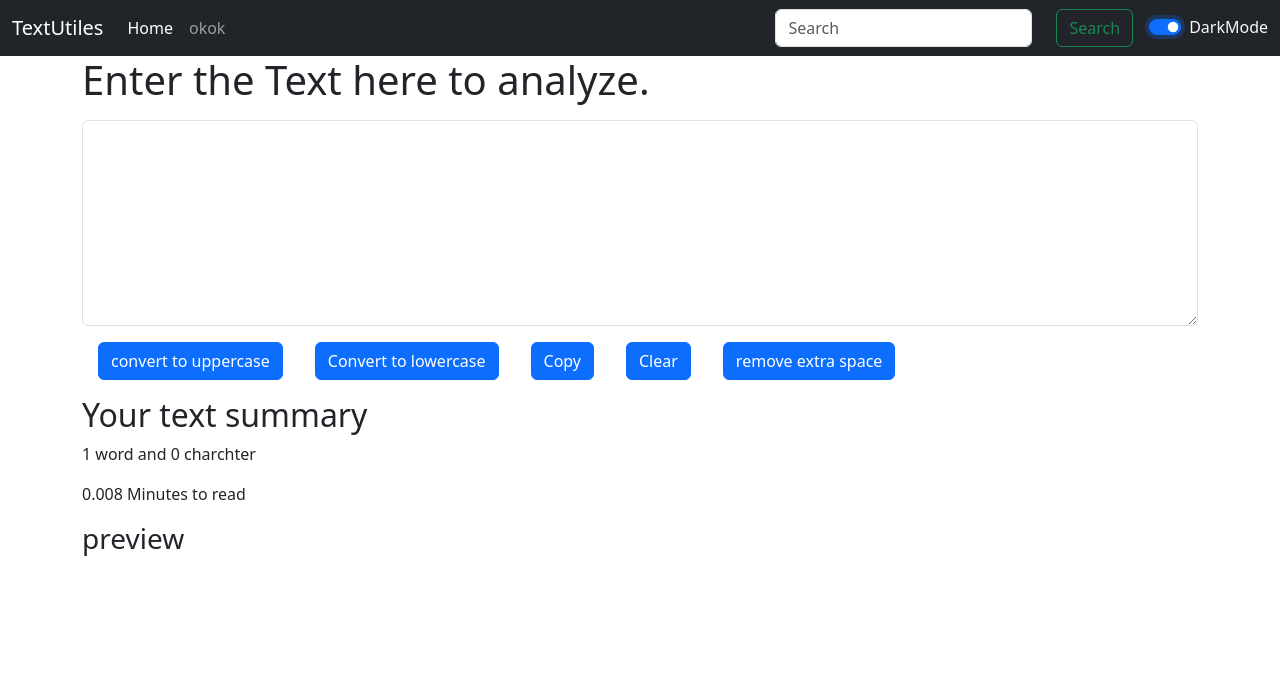
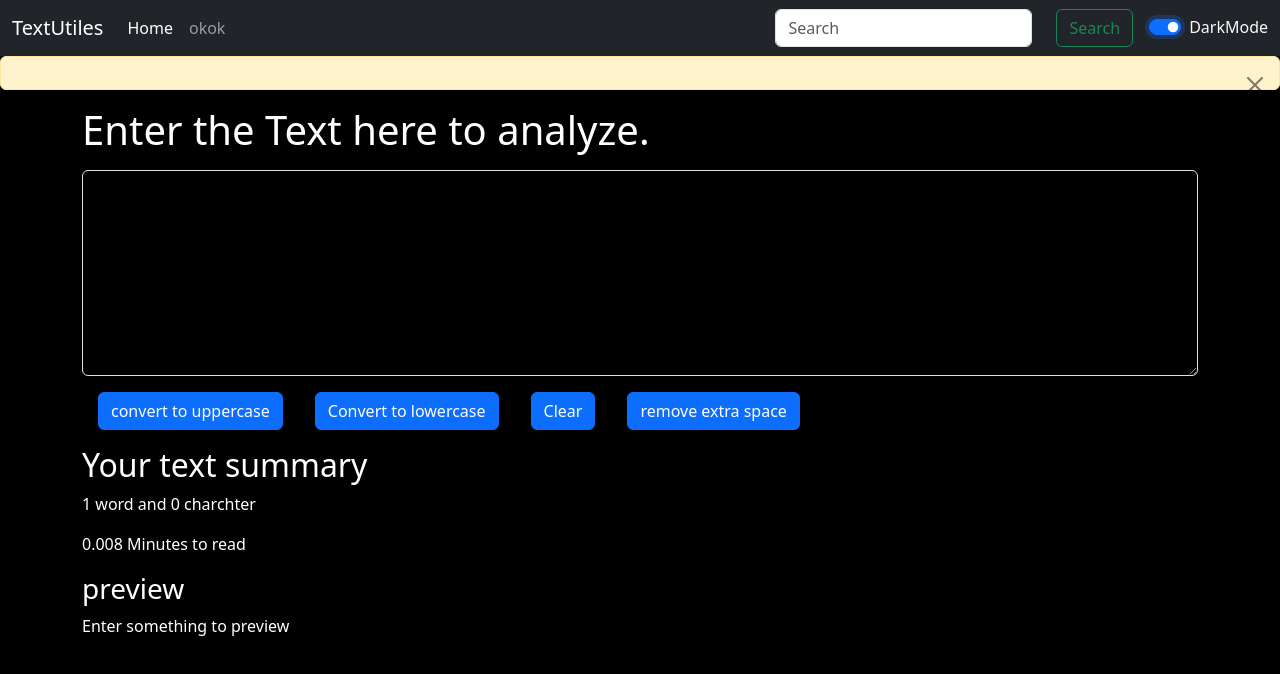
Before and after one commit to Ekansh-Bhushan/TextUtils, a React (Create React App) app in the folder project-app/: page / in a window 1280 px wide. Both pictures are taken after a click on the switch "DarkMode". Shown: the top 674 px of the page. Built offline with nearby package versions, Linux system fonts and the light colour scheme.

Commit message:
ALert added

```diff
--- a/project-app/src/App.js
+++ b/project-app/src/App.js
@@ -3,24 +3,37 @@
 // import About from './Components/About';
 import Navbar from './Components/Navbar';
 import TextForm from './Components/TextForm';
+import Alert from './Components/Alert';
 
 
 function App() {
   const [mode, setMode] =useState('light') //wheter dark mode is on or not
+  const [alert, setAlert] = useState(null)
+
+  const showAlert =(message, type)=>{
+    setAlert({
+      msg: message,
+      type: type
+    })
+  }
   const toggleMode=()=>{
     if(mode === 'light'){
       setMode('dark')
+      document.body.style.backgroundColor ='black'
+      setAlert("light mode","successful")
     }
     else{
       setMode('light')
+      document.body.style.backgroundColor ='white'
+      setAlert("dark mode","successful")
     }
   }
   return (
     <>
-
   <Navbar title="TextUtiles" mode = {mode} toggleMode={toggleMode} />
+  <Alert alert={alert}/>
   {/* <About/> */}
-  <TextForm heading = "Enter the Text here to analyze."/>
+  <TextForm heading = "Enter the Text here to analyze." mode = {mode}/>
     </>
   );
 }
--- /dev/null
+++ b/project-app/src/Components/Alert.js
@@ -0,0 +1,10 @@
+import React from 'react'
+
+export default function (props) {
+    return (
+        props.alert && <div className="alert alert-warning alert-dismissible fade show" role="alert">
+            <strong>{props.alert.type}</strong>{props.alert.msg}
+            <button type="button" className="btn-close" data-bs-dismiss="alert" aria-label="Close"></button>
+        </div>
+    )
+}
--- a/project-app/src/Components/TextForm.js
+++ b/project-app/src/Components/TextForm.js
@@ -17,12 +17,12 @@
     setText(newLText)
   }
 
-  const handleCopy =()=>{
-    let copied = document.getElementById("mybox")
-    copied.select()
-    navigator.clipboard.writeText(copied.value)
+  // const handleCopy =()=>{
+  //   let copied = document.getElementById("mybox")
+  //   copied.select();
+  //   navigator.clipboard.writeText(copied.value);
 
-  }
+  // }
 
   const handleClear=()=>{
     setText("")
@@ -37,7 +37,8 @@
   return (
     <>
       <div className="mb-3">
-        <div className="container">
+        <div className="container" style={{color: props.mode === "dark" ? "white" : "black"}}
+          id="mybox">
         <h1>{props.heading}</h1>
 
 
@@ -45,23 +46,24 @@
           className="form-control my-3"
           value={text}
           onChange={handleOnChange}
+          style={{backgroundColor: props.mode === "dark" ? "black" : "white", color: props.mode === "dark" ? "white" : "black"}}
           id="mybox"
           rows="8"
         ></textarea>
         <button className="btn btn-primary mx-3" onClick={handleUpCase}>convert to uppercase</button>
         <button className="btn btn-primary mx-3" onClick={handleOncase}>Convert to lowercase</button>
-        <button className="btn btn-primary mx-3" onClick={handleCopy}>Copy</button>
+        {/* <button className="btn btn-primary mx-3" onClick={handleCopy}>Copy</button> */}
         <button className="btn btn-primary mx-3" onClick={handleClear}>Clear</button>
         <button className="btn btn-primary mx-3" onClick={handleExtraSpace}>remove extra space</button>
 
         </div>
-        <div className="container my-3">
+        <div className="container my-3" style={{color: props.mode === "dark" ? "white" : "black"}}>
 
           <h2>Your text summary</h2>
           <p>{text.split(" ").length} word and {text.length} charchter</p>
           <p>{0.008* text.split(" ").length} Minutes to read</p>
           <h3>preview</h3>
-          <p>{text}</p>
+          <p>{text.length>0?text:"Enter something to preview"}</p>
         </div>
       </div>
     </>
```
